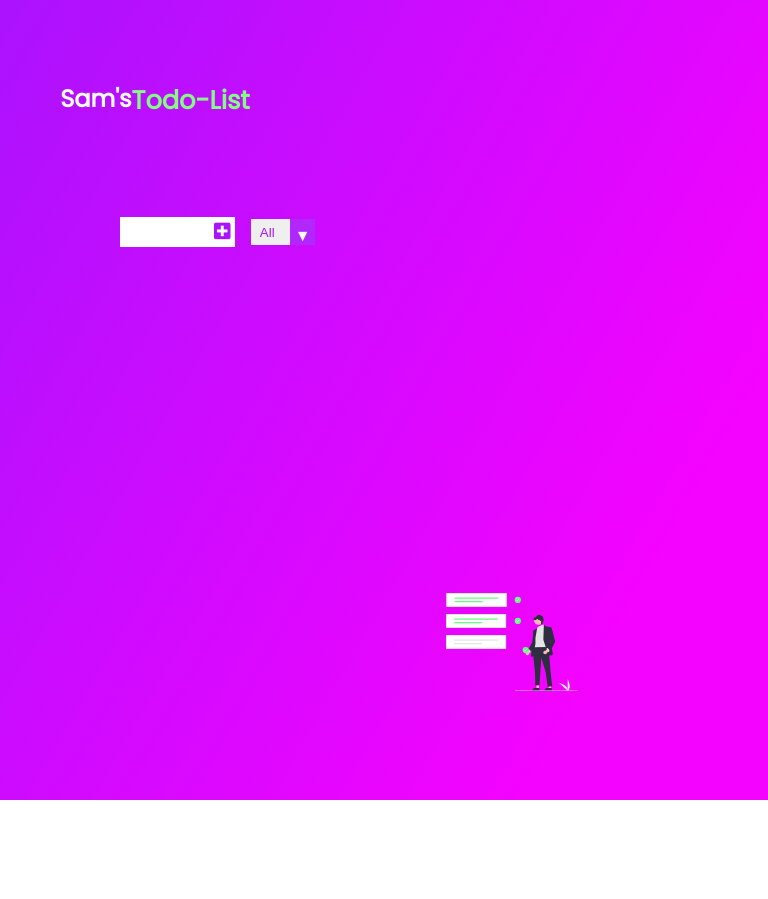
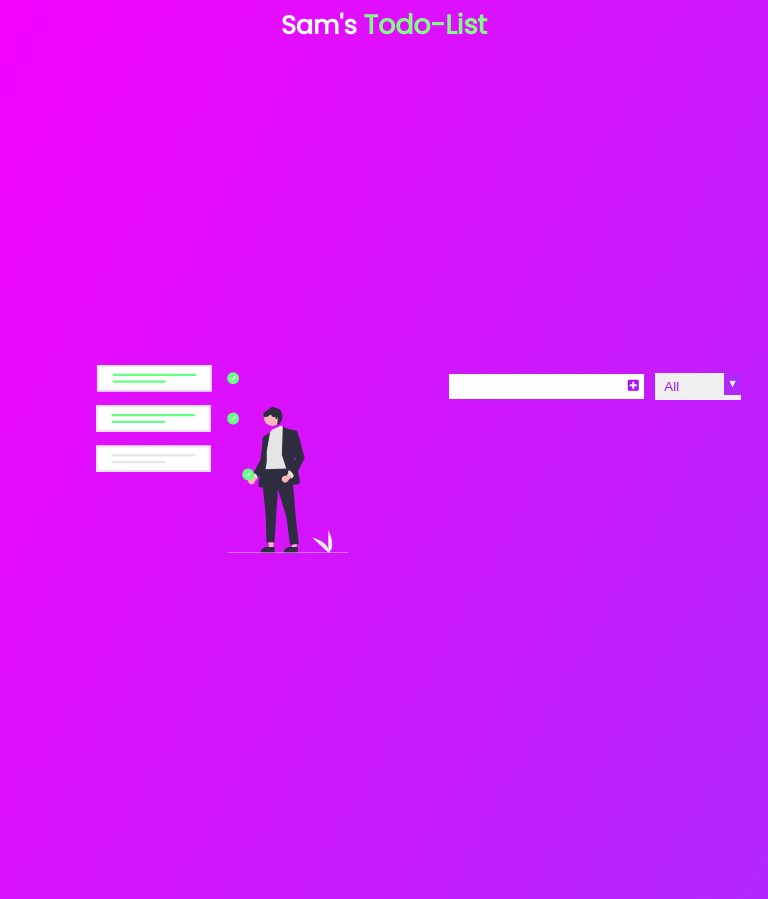
Before and after one commit to Sammex45/Todo-List, a plain HTML site: page index.html in a window 768 px wide. Before the commit the page ends 800 px from the top, so only its background shows below. Drawn offline with Linux system fonts and the light colour scheme.

Commit message:
made some change in my css file

```diff
--- a/index.html
+++ b/index.html
@@ -1,29 +1,28 @@
 <!DOCTYPE html>
 <html lang="en">
+
 <head>
   <meta charset="UTF-8" />
   <meta http-equiv="X-UA-Compatible" content="IE=edge" />
   <meta name="viewport" content="width=device-width, initial-scale=1.0" />
   <link href="https://fonts.googleapis.com/css2?family=Poppins&family=Roboto&display=swap" rel="stylesheet">
-    <link
-      rel="stylesheet"
-      href="https://cdnjs.cloudflare.com/ajax/libs/font-awesome/5.12.1/css/all.min.css"
+  <link rel="stylesheet" href="https://cdnjs.cloudflare.com/ajax/libs/font-awesome/5.12.1/css/all.min.css"
     integrity="sha512-9BwLAVqqt6oFdXohPLuNHxhx36BVj5uGSGmizkmGkgl3uMSgNalKc/smum+GJU/TTP0jy0+ruwC3xNAk3F759A=="
-      crossorigin="anonymous"
-      referrerpolicy="no-referrer"
-    />
+    crossorigin="anonymous" referrerpolicy="no-referrer" />
   <title>Sam's Todo-List</title>
   <link rel="stylesheet" href="./todo.css" />
 </head>
+
 <body>
+  <header>
+    <h1>Sam's <span> Todo-List</span></h1>
+  </header>
   <diV class="main">
     <div class="undraw">
       <img src="./sam-todo-img.svg" alt="">
     </div>
     <section>
-    <header>
-      <h1>Sam's <span> Todo-List</span></h1>
-    </header>
+
 
       <form>
         <input type="text" class="todo-input" />
@@ -46,4 +45,5 @@
   </section>
   <script src="./app.js"></script>
 </body>
+
 </html>
--- a/todo.css
+++ b/todo.css
@@ -2,29 +2,37 @@
     margin: 0;
     padding: 0;
     box-sizing: border-box;
+
 }
-main{
+.main{
     display: flex;
+    flex-wrap: wrap;
+    min-height: 100vh;
+    justify-content: space-evenly;
+    align-items:center;
 }
 
+
+
 .undraw{
-    display: flex;
-    position: absolute;
-    bottom: 9.5rem;
-    right: 50rem;
+   flex:1 1 25rem;
+   margin-left: 9rem;
+   margin-bottom: 7rem;
+
 }
 section{
-    position: absolute;
-    left: 30rem;
-    top: 2.9rem;
+    flex:1 1 25rem;
+    margin-bottom: 26rem;
+    margin-right: 10rem;
+
 }
 span{
     color: #84fc84;
-    font-size: 2rem;
+    font-size: 2.5rem;
     font-weight:bolder;
 }
 img{
-    width:25rem;
+    width: 90%;
 }
 
 
@@ -42,11 +50,19 @@ font-family:  'Poppins', sans-serif;
 
 header{
     font-size: 1.19rem;
+    display: flex;
+    justify-content: center;
 
 }
+h1{
+    margin-top:0.5rem;
+    min-height:1rem;
+    margin-bottom:2rem;
+}
 
-header, form{
-    min-height: 20vh;
+
+form{
+    /* min-height: 20vh; */
     display: flex;
     justify-content: center;
     align-items: center;
@@ -82,7 +98,7 @@ color: #fff;
 }
 
 .todo-list{
-min-width: 30%;
+min-width: 50%;
 list-style: none;
 }
 
@@ -174,77 +190,28 @@ select{
     color: #ab12fe;
 
 }
-pre{
-    display: flex;
-}
-
-@media (min-width:330px) and (max-width: 1024px){
-
-body{
-background-image:linear-gradient(120deg, rgb(171 18 254)0%, rgb(244 3 255)80%);
-
-}
-
-section{
-    position: absolute;
-    left: 7.5rem;
-    top: 9.5rem;
-
-}
-
-.undraw{
-    display: flex;
-    position: absolute;
-    bottom: 6.8rem;
-    right: 11.9rem;
-}
-img{
-    width:8.2rem;
-}
-form input, form button{
-    padding: 0.28rem;
-    font-size: 1.18rem;
-    border:none;
-    background: white;
-
-
-}
-input{
-    width: 5.6rem;
-}
-.todo{
-font-size: 0.7rem;
-
-
-}
-.todo-list{
-
-}
 
 
 
+/* media query */
+@media(min-width:400px) and (max-width:1024px){
 
 
-.filter-todo{
-width: 4rem;
-padding: 0.3rem;
+    html{
+        font-size: 67%;
+    }
+
+    header{
+        margin-bottom: 3rem;
+    }
+
+    section{
+        width: 80%;
+        margin: 0rem auto 21rem auto;
+
+    }
+      img{
+        width: 75%;
+
+      }
 }
-
-header, h1{
-    display: flex;
-    text-align: center;
-    min-width: 100%;
-    position: absolute;
-    bottom: 6rem;
-    right: 1.87rem;
-    font-size: 1.5rem;
-
-}
-span{
-    font-size: 1.6rem;
-}
-
-
-
-
-}
```
Lines whose indentation alone changed are shown as unchanged.
